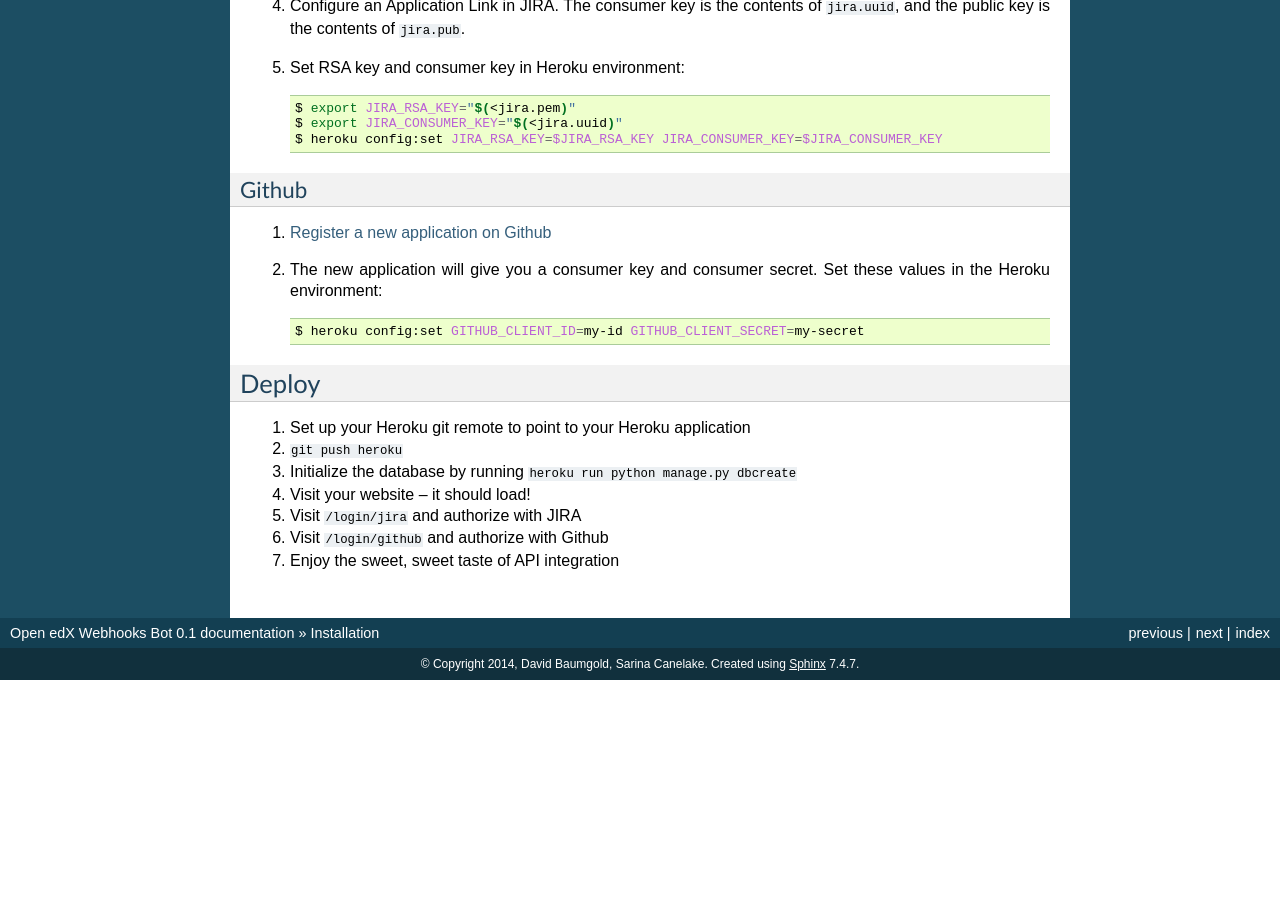
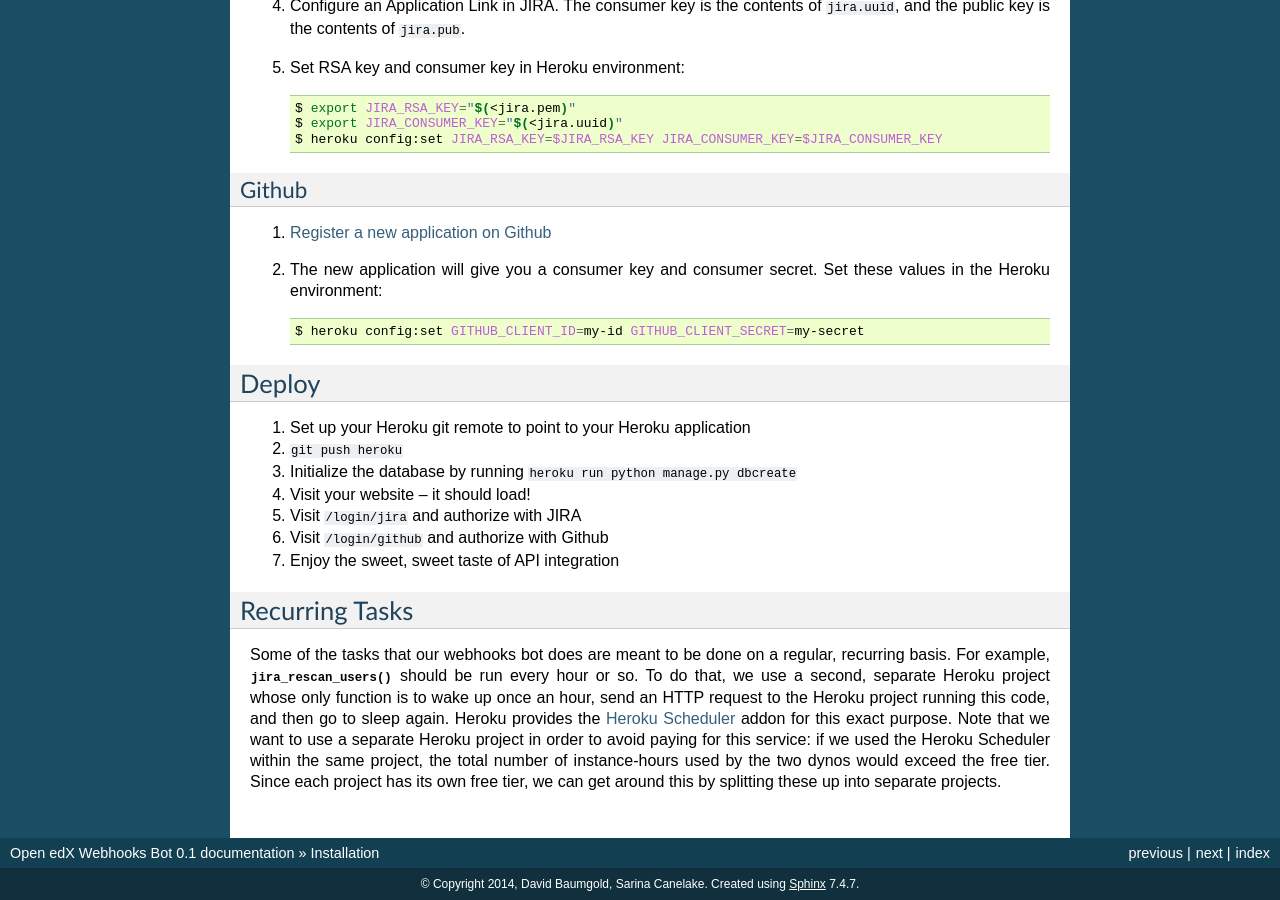
Before and after one commit to openedx/openedx-webhooks, a Sphinx documentation site: the page built from docs/install.rst, in a window 1280 px wide and 900 px high, scrolled down 775 px. Built offline with Sphinx 7.4.7, drawn with Linux system fonts in a browser that asks for light colours; before the commit the page ends 1455 px from its top, so only the background shows below that.

Commit message:
Document setting up recurring tasks

```diff
--- a/docs/install.rst
+++ b/docs/install.rst
@@ -67,3 +67,19 @@
 5. Visit ``/login/jira`` and authorize with JIRA
 6. Visit ``/login/github`` and authorize with Github
 7. Enjoy the sweet, sweet taste of API integration
+
+Recurring Tasks
+---------------
+
+Some of the tasks that our webhooks bot does are meant to be done on a regular,
+recurring basis. For example, :func:`~openedx_webhooks.views.jira.jira_rescan_users`
+should be run every hour or so. To do that, we use a second, separate Heroku project
+whose only function is to wake up once an hour, send an HTTP request to the
+Heroku project running this code, and then go to sleep again. Heroku provides
+the `Heroku Scheduler`_ addon for this exact purpose. Note that we want to use
+a separate Heroku project in order to avoid paying for this service: if we used
+the Heroku Scheduler within the same project, the total number of instance-hours
+used by the two dynos would exceed the free tier. Since each project has its own
+free tier, we can get around this by splitting these up into separate projects.
+
+.. _Heroku Scheduler: https://devcenter.heroku.com/articles/scheduler
```
Also changed, not shown: 1 other file.
